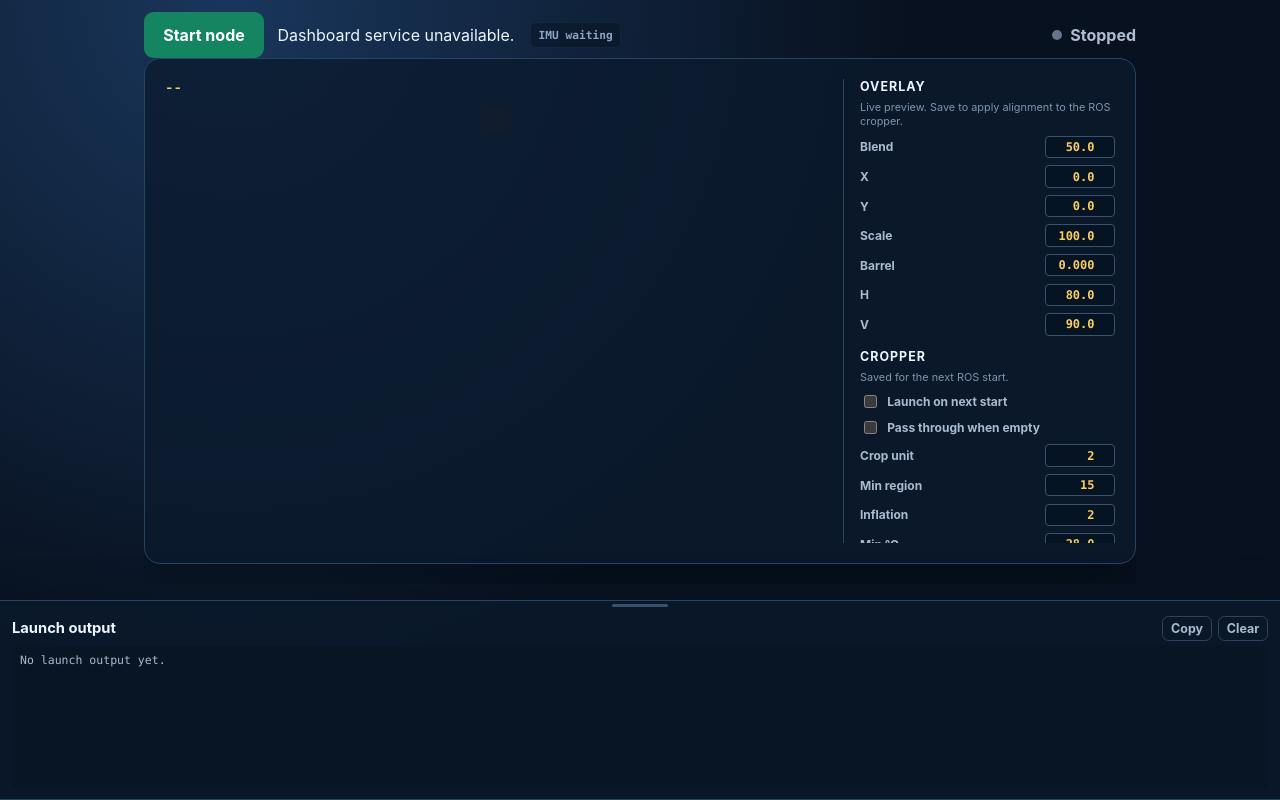
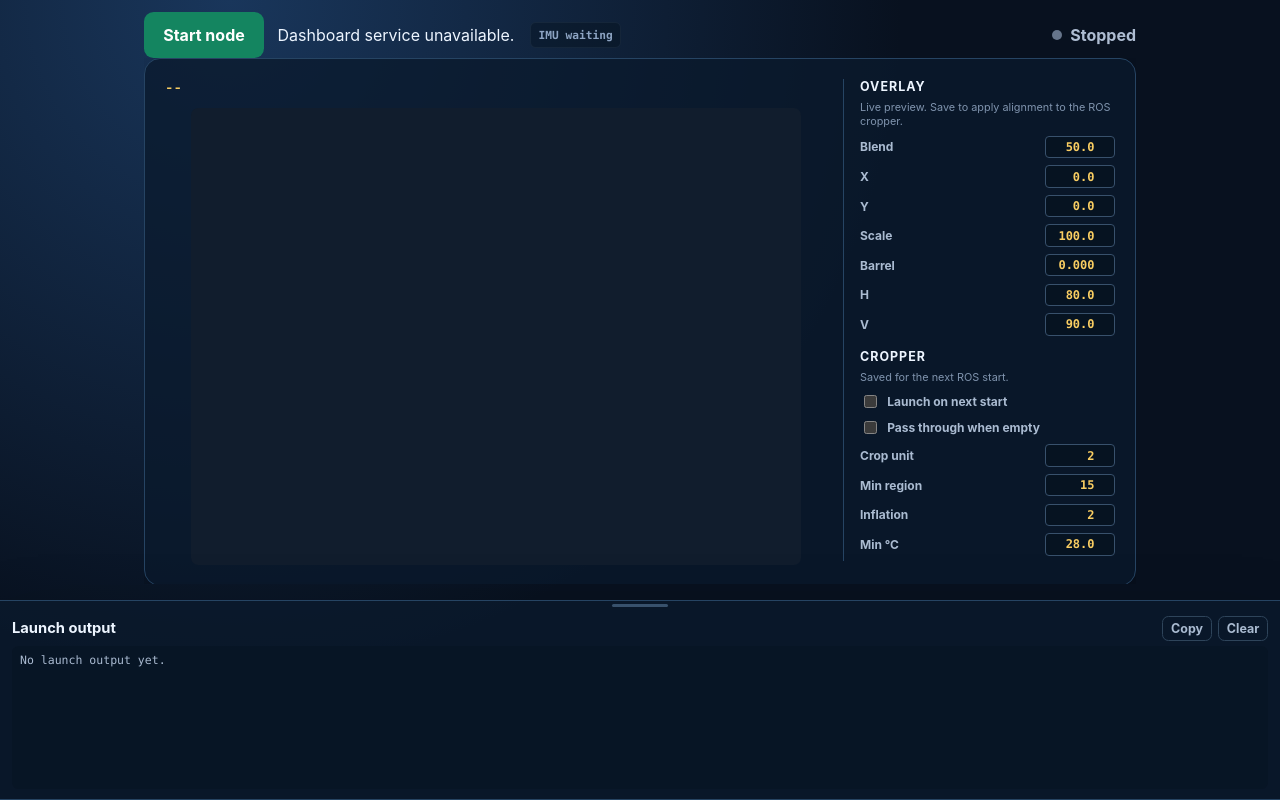
Before and after one commit to Andrew-Heng-Yong/frontend-initiator-drone, a website: page public/index.html in a window 1280 px wide. Drawn offline with Linux system fonts and the light colour scheme; no server answers.

Commit message:
zoom out

```diff
--- a/public/app.js
+++ b/public/app.js
@@ -16,6 +16,9 @@ const clearButton = document.querySelector('#clear-logs');
 const copyButton = document.querySelector('#copy-logs');
 const logPanel = document.querySelector('.log-panel');
 const logResizeHandle = document.querySelector('#log-resize-handle');
+const pageHeader = document.querySelector('header');
+const canvasPanel = document.querySelector('.canvas-panel');
+const tuningPanel = document.querySelector('.tuning-panel');
 const overlayAlphaInput = document.querySelector('#overlay-alpha');
 const thermalOffsetXInput = document.querySelector('#thermal-offset-x');
 const thermalOffsetYInput = document.querySelector('#thermal-offset-y');
@@ -80,6 +83,7 @@ let latestColor = null;
 let thermalStatus = 'thermal waiting';
 let imuStatus = 'IMU waiting';
 let drawScheduled = false;
+let canvasFitScheduled = false;
 let cameraFrameToken = 0;
 let subscribedTopics = new Set();
 const messageFragments = new Map();
@@ -522,6 +526,49 @@ function setCanvasSize(sourceWidth, sourceHeight) {
     canvas.width = width;
     canvas.height = height;
   }
+  scheduleCanvasFit();
+}
+
+function fitCanvasToViewport() {
+  if (!canvasPanel || canvas.width <= 0 || canvas.height <= 0) return;
+  const rootFontSize = Number.parseFloat(
+    getComputedStyle(document.documentElement).fontSize,
+  ) || 16;
+  const viewportHeight = window.visualViewport
+    ? window.visualViewport.height
+    : window.innerHeight;
+  const headerHeight = pageHeader ? pageHeader.getBoundingClientRect().height : 0;
+  const logHeight = logPanel ? logPanel.getBoundingClientRect().height : viewportHeight * 0.25;
+  const viewerChromeHeight = rootFontSize * 6;
+  const availableHeight = Math.max(
+    rootFontSize * 12,
+    viewportHeight - headerHeight - logHeight - viewerChromeHeight,
+  );
+  const aspectRatio = canvas.width / canvas.height;
+  const modeMaxWidth = rootFontSize * (frontendMode === 'simple' ? 64 : 56);
+  const availableWidth = Math.max(1, canvasPanel.clientWidth);
+  const displayWidth = Math.max(
+    1,
+    Math.min(availableWidth, modeMaxWidth, availableHeight * aspectRatio),
+  );
+  const displayHeight = displayWidth / aspectRatio;
+
+  canvas.style.width = `${Math.floor(displayWidth)}px`;
+  canvas.style.height = `${Math.floor(displayHeight)}px`;
+  if (tuningPanel) {
+    tuningPanel.style.maxHeight = window.matchMedia('(max-width: 760px)').matches
+      ? ''
+      : `${Math.ceil(displayHeight + rootFontSize * 1.5)}px`;
+  }
+}
+
+function scheduleCanvasFit() {
+  if (canvasFitScheduled) return;
+  canvasFitScheduled = true;
+  requestAnimationFrame(() => {
+    canvasFitScheduled = false;
+    fitCanvasToViewport();
+  });
 }
 
 function drawImageData(imageData, sourceWidth, sourceHeight) {
@@ -678,6 +725,7 @@ function applyStreamConfig(stream) {
   flipThermalY = stream.flipThermalY === true;
   setThermalAlignmentUi(stream.alignment);
   setThermalCropperUi(stream.cropper);
+  scheduleCanvasFit();
   if (frontendModeChanged && frontendMode === 'simple') showWaitingForSimpleCrop();
   if (topicsChanged || frontendModeChanged) closeRosbridge();
 }
@@ -1109,6 +1157,7 @@ if (logPanel && logResizeHandle) {
     function resizeLog(moveEvent) {
       const nextHeight = Math.max(minHeight, Math.min(maxHeight, startHeight + startY - moveEvent.clientY));
       logPanel.style.height = `${nextHeight}px`;
+      scheduleCanvasFit();
     }
 
     function stopResize() {
@@ -1123,5 +1172,15 @@ if (logPanel && logResizeHandle) {
   });
 }
 
+window.addEventListener('resize', scheduleCanvasFit);
+if (window.visualViewport) {
+  window.visualViewport.addEventListener('resize', scheduleCanvasFit);
+}
+if ('ResizeObserver' in window) {
+  const canvasFitObserver = new ResizeObserver(scheduleCanvasFit);
+  if (canvasPanel) canvasFitObserver.observe(canvasPanel);
+  if (logPanel) canvasFitObserver.observe(logPanel);
+}
+
 refresh();
 setInterval(refresh, 2000);
--- a/public/index.html
+++ b/public/index.html
@@ -4,7 +4,7 @@
     <meta charset="UTF-8" />
     <meta name="viewport" content="width=device-width, initial-scale=1.0" />
     <title>Thermal Node</title>
-    <link rel="stylesheet" href="/styles.css?v=20260725-1" />
+    <link rel="stylesheet" href="/styles.css?v=20260725-2" />
   </head>
   <body>
     <main>
@@ -119,6 +119,6 @@
         <pre id="logs">No launch output yet.</pre>
       </section>
     </main>
-    <script src="/app.js?v=20260725-2"></script>
+    <script src="/app.js?v=20260725-3"></script>
   </body>
 </html>
--- a/public/styles.css
+++ b/public/styles.css
@@ -3,8 +3,6 @@
   font-family: Inter, ui-sans-serif, system-ui, sans-serif;
   background: #08111f;
   color: #edf5ff;
-  --camera-max-height: clamp(12rem, calc(75vh - 10rem), 42rem);
-  --camera-max-height: clamp(12rem, calc(75dvh - 10rem), 42rem);
 }
 * { box-sizing: border-box; }
 html, body { height: 100%; overflow: hidden; }
@@ -23,7 +21,7 @@ button { border: 0; border-radius: .6rem; padding: .82rem 1.2rem; color: #fff; f
 .viewer, .cpu-panel, .log-panel { background: rgba(11, 26, 46, .78); border: 1px solid #264463; border-radius: 1rem; padding: 1.25rem; box-shadow: 0 1.5rem 4rem rgba(0,0,0,.22); }.viewer-heading { align-items: flex-start; }.viewer-heading #range, .canvas-panel #range { color: #f9ce62; font-variant-numeric: tabular-nums; font-weight: 700; font-size: .82rem; line-height: 1.25; }
 .viewer-layout { display: grid; grid-template-columns: minmax(0, 1fr) 17rem; align-items: start; gap: 1rem; }
 .canvas-panel { min-width: 0; }
-.tuning-panel { align-self: stretch; display: flex; flex-direction: column; gap: .85rem; max-height: calc(var(--camera-max-height) + 1.5rem); overflow: auto; padding-left: 1rem; border-left: 1px solid #264463; }
+.tuning-panel { align-self: stretch; display: flex; flex-direction: column; gap: .85rem; max-height: calc(100vh - 13rem); overflow: auto; padding-left: 1rem; border-left: 1px solid #264463; }
 .tuning-group { display: grid; gap: .45rem; }
 .tuning-group h2 { color: #edf5ff; font-size: .78rem; text-transform: uppercase; letter-spacing: .08em; }
 .tuning-note { color: #7f93ad; font-size: .68rem; line-height: 1.25; }
@@ -49,7 +47,7 @@ button { border: 0; border-radius: .6rem; padding: .82rem 1.2rem; color: #fff; f
 .cpu-mini { display:flex; gap:.5rem; align-items:center; justify-content:center; min-width:10rem; margin-left: auto; }
 .cpu-mini .mini-core { color:#8da4c3; font-size:.7rem; background: rgba(2,10,18,.3); padding:.2rem .4rem; border-radius:.35rem; border:1px solid rgba(46,68,90,.3); }
 .cpu-mini .cpu-temp { color: #f9ce62; border-color: rgba(249, 206, 98, .32); }
-canvas { display: block; image-rendering: pixelated; image-rendering: crisp-edges; width: auto; height: auto; max-width: min(100%, 56rem); max-height: var(--camera-max-height); margin: .75rem auto 0; background: #111d2d; border-radius: .45rem; }
+canvas { display: block; image-rendering: pixelated; image-rendering: crisp-edges; width: auto; height: auto; max-width: min(100%, 56rem); margin: .75rem auto 0; background: #111d2d; border-radius: .45rem; }
 canvas[data-stream="overlay"] { image-rendering: auto; }
 html[data-frontend-mode="simple"] main { width: min(100% - 2rem, 72rem); }
 html[data-frontend-mode="simple"] header { flex-wrap: wrap; }
@@ -59,7 +57,7 @@ html[data-frontend-mode="simple"] .cpu-mini { margin-left: 0; }
 html[data-frontend-mode="simple"] .viewer { width: min(100%, 66rem); margin: 0 auto; }
 html[data-frontend-mode="simple"] .viewer-layout { display: block; }
 html[data-frontend-mode="simple"] .tuning-panel { display: none; }
-html[data-frontend-mode="simple"] canvas { width: auto; height: auto; max-width: min(100%, 1024px); max-height: var(--camera-max-height); aspect-ratio: 4 / 3; }
+html[data-frontend-mode="simple"] canvas { width: auto; height: auto; max-width: min(100%, 1024px); aspect-ratio: 4 / 3; }
 html[data-frontend-mode="simple"] canvas[data-stream="waiting"] { image-rendering: auto; }
 #empty-state { color: #9fb0c9; text-align: center; margin-top: 1rem; }
 .log-panel { width: 100vw; margin: 1rem 0 0 calc(50% - 50vw); height: 25vh; flex: 0 0 auto; display: flex; flex-direction: column; gap: .35rem; overflow: hidden; min-height: 6rem; max-height: 80vh; border-radius: 0; border-left: 0; border-right: 0; padding: 0 .75rem .6rem; }
```
